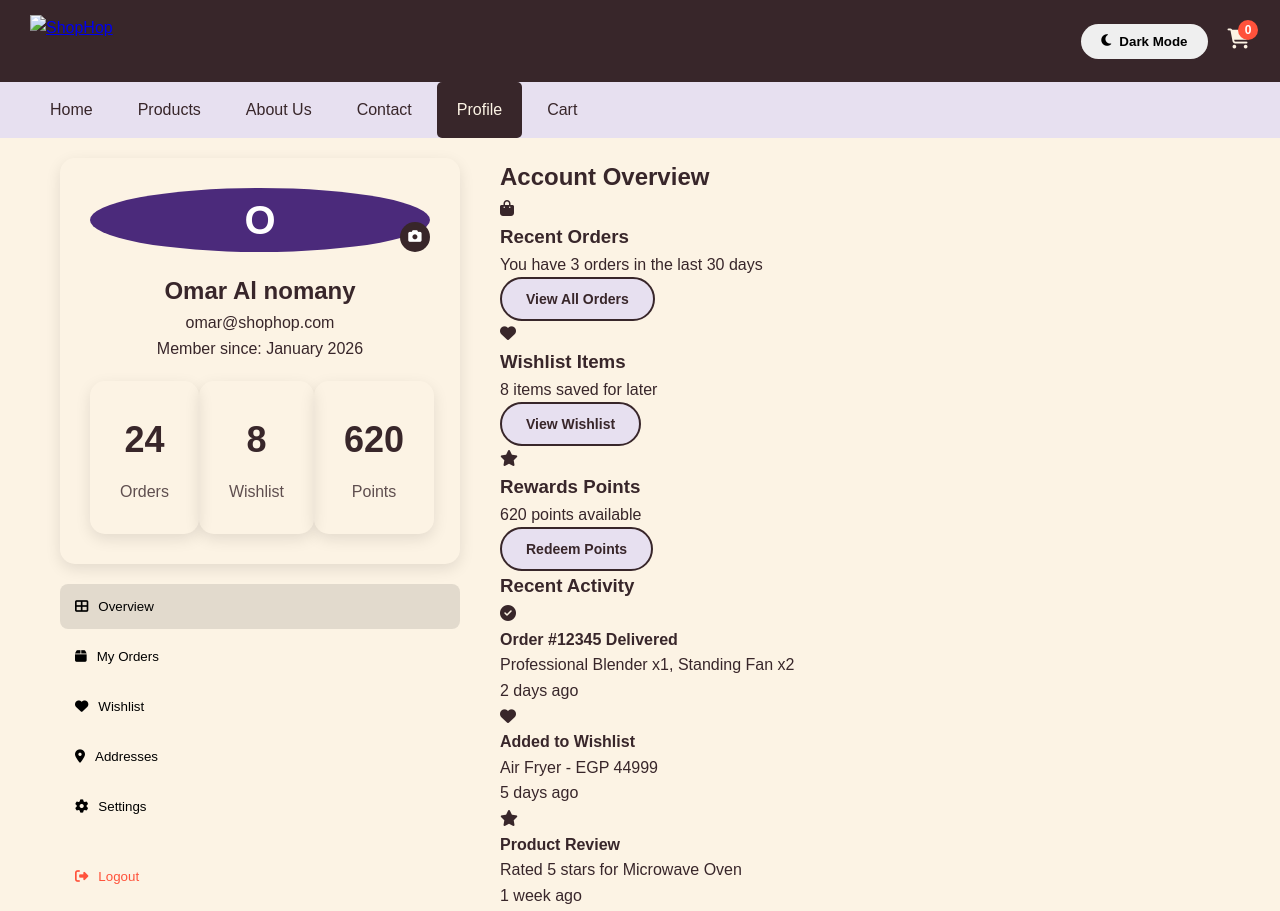
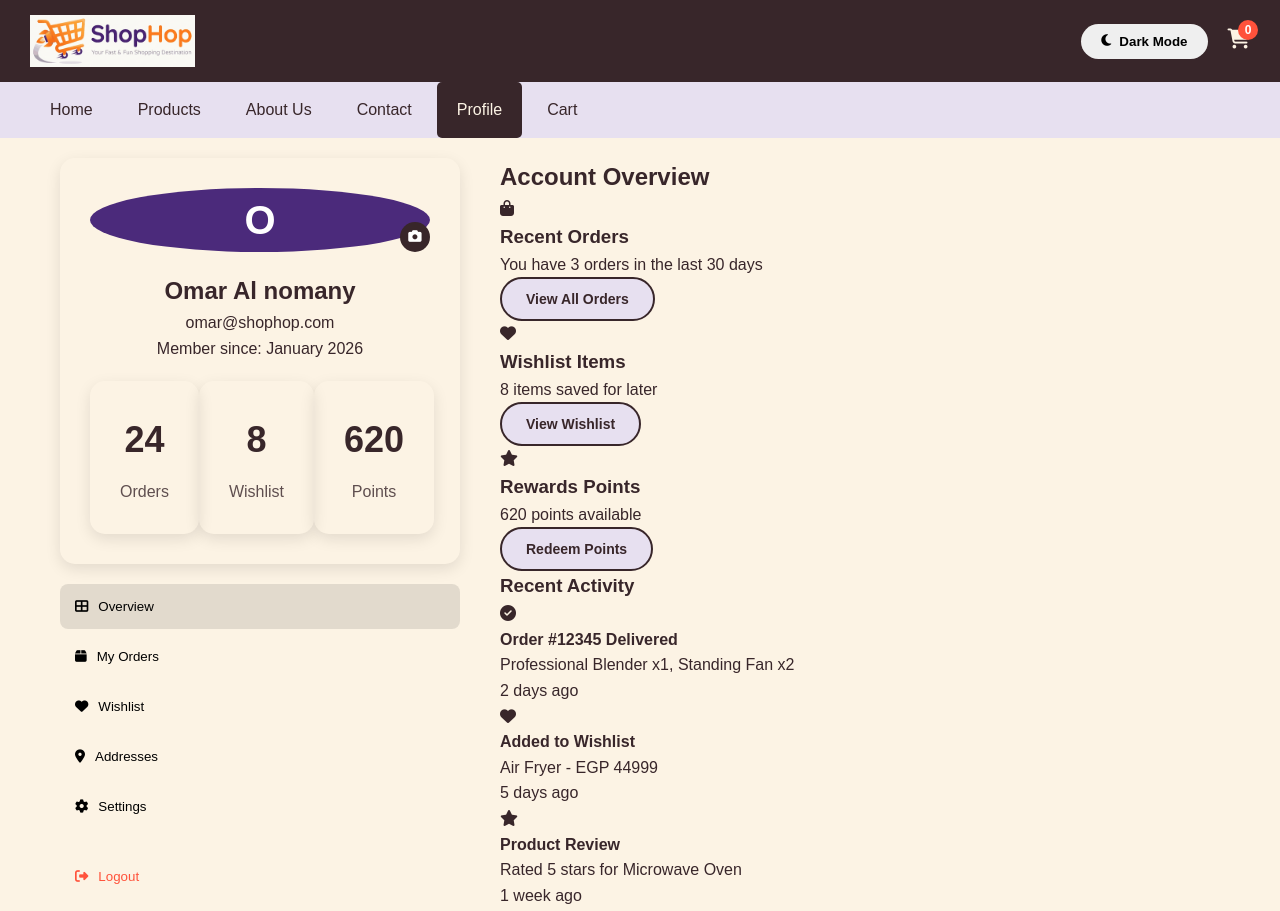
Before and after one commit to omadar32-arch/Shophop, a plain HTML site: page profile.html in a window 1280 px wide. Shown: the top 911 px of the page. Drawn offline with Linux system fonts and the light colour scheme; files whose address does not match are found by name.

Commit message:
Update profile.html

```diff
--- a/profile.html
+++ b/profile.html
@@ -11,7 +11,7 @@
     <header>
         <div class="header-top">
             <div class="logo-container">
-                <a href="index.html"><img src="images/logo.png" alt="ShopHop" class="logo-img"></a>
+                <a href="index.html"><img src="logo.png" alt="ShopHop" class="logo-img"></a>
             </div>
             <div class="header-actions">
                 <button class="theme-toggle-btn" onclick="switchTheme()">
```
